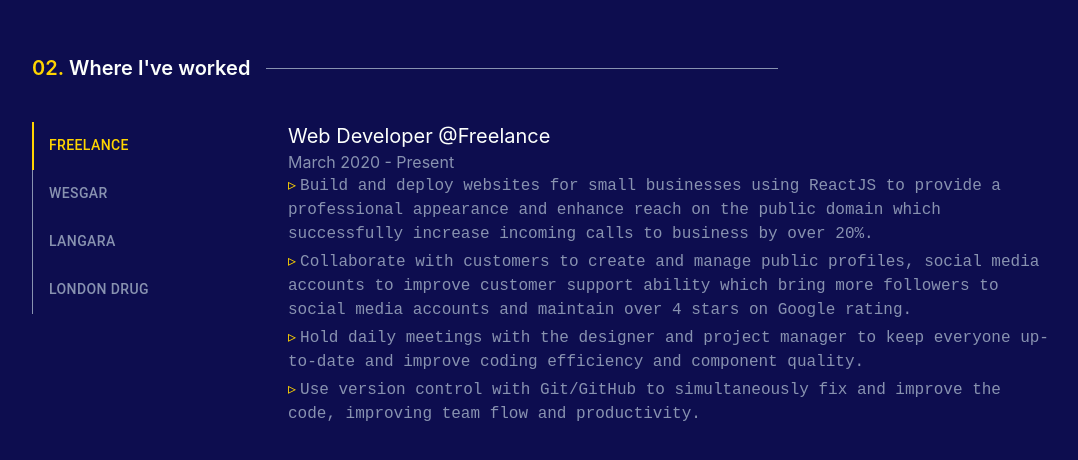
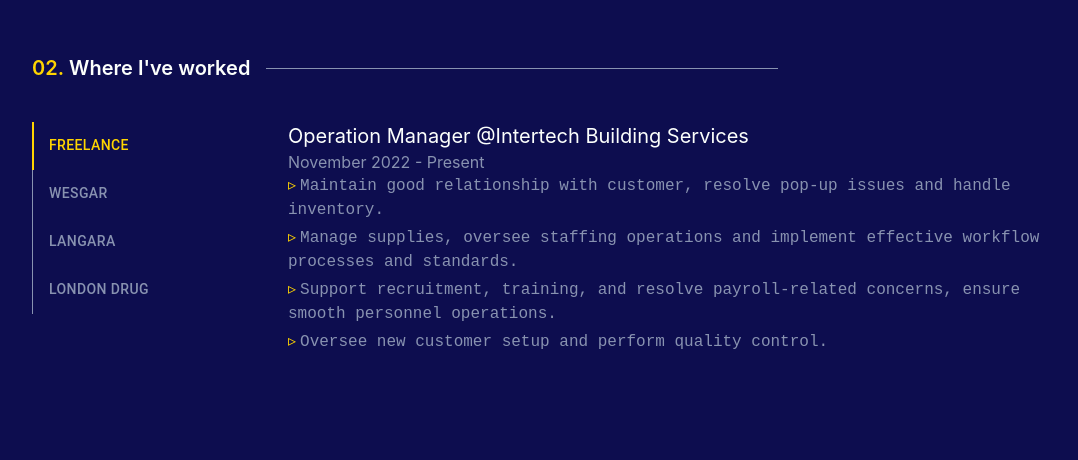
Before and after one commit to channghiep/portfolio, a React (Create React App) app: page / in a window 1280 px wide. Shown: the part 1636-2096 px from the top of the page, without its empty margins (96-1174 px from the left). Built offline with nearby package versions, Linux system fonts and the light colour scheme.

Commit message:
edit experience

```diff
--- a/src/components/landing.js
+++ b/src/components/landing.js
@@ -199,32 +199,32 @@
 
                   {tabIndex === 0 && (
                     <Box>
-                      <h2 className="text-xl font-normal text-textcolor2">Web Developer @Freelance</h2>
-                      <h3 className="text-textcolor3">March 2020 - Present</h3>
+                      <h2 className="text-xl font-normal text-textcolor2">Operation Manager @Intertech Building Services</h2>
+                      <h3 className="text-textcolor3">November 2022 - Present</h3>
                       <ul className="text-textcolor3 font-mono">
                         <li
                           before="▹"
                           className="before:content-[attr(before)] before:text-textcolor before:mr-1 mb-1"
                         >
-                          Build and deploy websites for small businesses using ReactJS to provide a professional appearance and enhance reach on the public domain which successfully increase incoming calls to business by over 20%.
+                        Maintain good relationship with customer, resolve pop-up issues and handle inventory.
                         </li>
                         <li
                           before="▹"
                           className="before:content-[attr(before)] before:text-textcolor before:mr-1 mb-1"
                         >
-                          Collaborate with customers to create and manage public profiles, social media accounts to improve customer support ability which bring more followers to social media accounts and maintain over 4 stars on Google rating.
+                        Manage supplies, oversee staffing operations and implement effective workflow processes and standards.
                         </li>
                         <li
                           before="▹"
                           className="before:content-[attr(before)] before:text-textcolor before:mr-1 mb-1"
                         >
-                          Hold daily meetings with the designer and project manager to keep everyone up-to-date and improve coding efficiency and component quality.
+                        Support recruitment, training, and resolve payroll-related concerns, ensure smooth personnel operations.
                         </li>
                         <li
                           before="▹"
                           className="before:content-[attr(before)] before:text-textcolor before:mr-1 mb-1"
                         >
-                          Use version control with Git/GitHub to simultaneously fix and improve the code, improving team flow and productivity.
+                        Oversee new customer setup and perform quality control.
                         </li>
                       </ul>
                     </Box>
@@ -238,19 +238,25 @@
                           before="▹"
                           className="before:content-[attr(before)] before:text-textcolor before:mr-1 mb-1"
                         >
-                          Analyze engineer drawings to identify potential feasibility and manufacturing issues and propose feasible solutions within current capacity. This results in a 15% increase in the winning rate of quotations.
+                        Estimate labor and material expenses, prepare competitive quotations using ERP software.
                         </li>
                         <li
                           before="▹"
                           className="before:content-[attr(before)] before:text-textcolor before:mr-1 mb-1"
                         >
-                          Build manufacturing procedures based on Wesgar's standards and in-house machine capabilities, resulting in accurate processes and a reduction in product rejection rates.
+                        Coordinate with suppliers to obtain pricing details for tools and materials, ensure accurate cost assessments for procurement needs.
                         </li>
                         <li
                           before="▹"
                           className="before:content-[attr(before)] before:text-textcolor before:mr-1 mb-1"
                         >
-                          Estimate the time and expenses for each production stage by evaluating the nature of the material and the customer's design, allowing for competitive pricing by minimizing costs.
+                        Analyze engineering drawing to determine the feasibility of the engineering design base on company available resources. Identify problems and develop solutions to meet customer requirements.
+                        </li>
+                        <li
+                          before="▹"
+                          className="before:content-[attr(before)] before:text-textcolor before:mr-1 mb-1"
+                        >
+                        Develop and optimize manufacturing processes, support workers to ensure designs meet specifications.
                         </li>
                       </ul>
                     </Box>
@@ -258,19 +264,19 @@
                   {tabIndex === 2 && (
                     <Box>
                     <h2 className="text-xl font-normal text-textcolor2">Teaching Assistant @Langara College</h2>
-                    <h3 className="text-textcolor3">September 2022 - Present</h3>
+                    <h3 className="text-textcolor3">September 2021 - Present</h3>
                     <ul className="text-textcolor3 font-mono">
                       <li
                         before="▹"
                         className="before:content-[attr(before)] before:text-textcolor before:mr-1 mb-1"
                       >
-                        Evaluate students' assignments and coding exams using the professor's guidelines and provide feedback to help students perform better. This results in accurate and fair grades for students.
+                      Evaluate technical exams and assignments for completeness and accuracy, following established guidelines. Make informed decisions on the acceptability of the work based on thorough documentation assessment.
                       </li>
                       <li
                         before="▹"
                         className="before:content-[attr(before)] before:text-textcolor before:mr-1 mb-1"
                       >
-                        Report to the professor on students' performance, consult and give suggestions to improve the learning experience. This helps students understand the material better and improve their grades.
+                      Delivery insightful feedback to students, pinpoint areas of improvement in assignments and offer actionable suggestions to enhance their performance in future assessments.
                       </li>
                     </ul>
                   </Box>
@@ -278,19 +284,19 @@
                   {tabIndex === 3 && (
                     <Box>
                     <h2 className="text-xl font-normal text-textcolor2">Technical Specialist @London Drugs</h2>
-                    <h3 className="text-textcolor3">August 2021 – January 2022</h3>
+                    <h3 className="text-textcolor3">August 2021 – December 2021</h3>
                     <ul className="text-textcolor3 font-mono">
                       <li
                         before="▹"
                         className="before:content-[attr(before)] before:text-textcolor before:mr-1 mb-1"
                       >
-                        Advised customers on appropriate service and products by taking extra step digging into their problems which resulted in increasing department’s sale and reducing return rate.
+                      Advised clients on suitable tech accessories and provided customized solutions to meet their requirements, ensuring optimal satisfaction with their purchases.
                       </li>
                       <li
                         before="▹"
                         className="before:content-[attr(before)] before:text-textcolor before:mr-1 mb-1"
                       >
-                        Suggested customer to consider purchasing add on product by providing feature and necessity of the product resulting in being best-seller of the month for add on product.
+                      Delivered exceptional customer service and building strong rapport with clients to drive sales of specific products.
                       </li>
                     </ul>
                   </Box>
```
